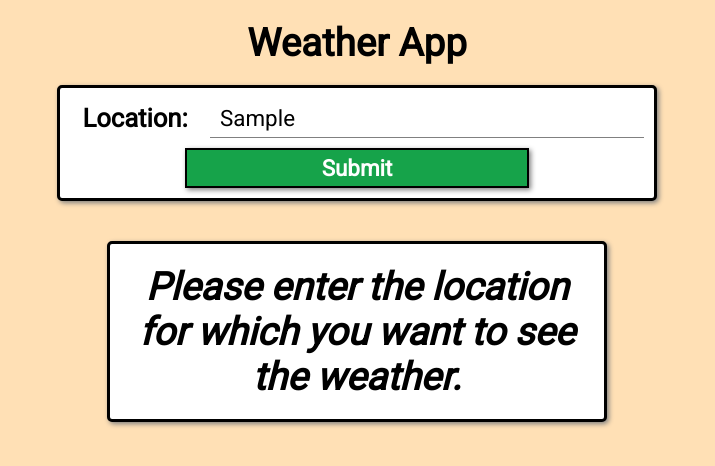
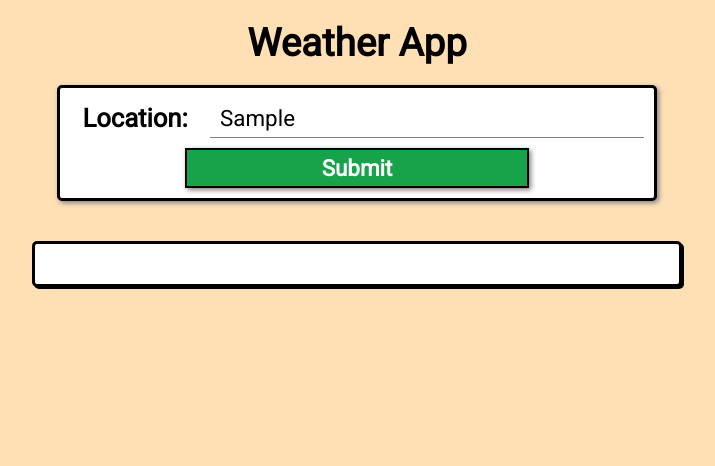
Before and after one commit to nedimburo/odin-weather-app, a website built with webpack: page dist/index.html in a window 1280 px wide. Both pictures are taken after typing "Sample" into the empty fields and a click on the button "Submit". Shown: the whole page, without its empty margins (283-998 px from the left). Built offline with nearby package versions, Linux system fonts and the light colour scheme; no server answers.

Commit message:
Added style switching to main container when submitting location

```diff
--- a/src/display.js
+++ b/src/display.js
@@ -5,7 +5,18 @@ let weatherApp=new WeatherApp();
 const displayController=(()=>{
     const getLocationData=location=>{
         let locationWeather=weatherApp.fetchData(location);
-        console.log(locationWeather);
+        displayWeatherInfo(locationWeather);
+    };
+    const displayWeatherInfo=weatherInfo=>{
+        let mainContainer=document.getElementById("weather-info-container");
+        mainContainer.innerHTML="";
+        if (mainContainer.classList.contains("empty-container")){
+            mainContainer.classList.remove("empty-container");
+        }
+        if (!mainContainer.classList.contains("populated-container")){
+            mainContainer.classList.add("populated-container");
+        }
+        console.log(weatherInfo);
     };
     return{
         getLocationData
```
Also changed, not shown: dist/index.html, dist/main.js, dist/style.css.
